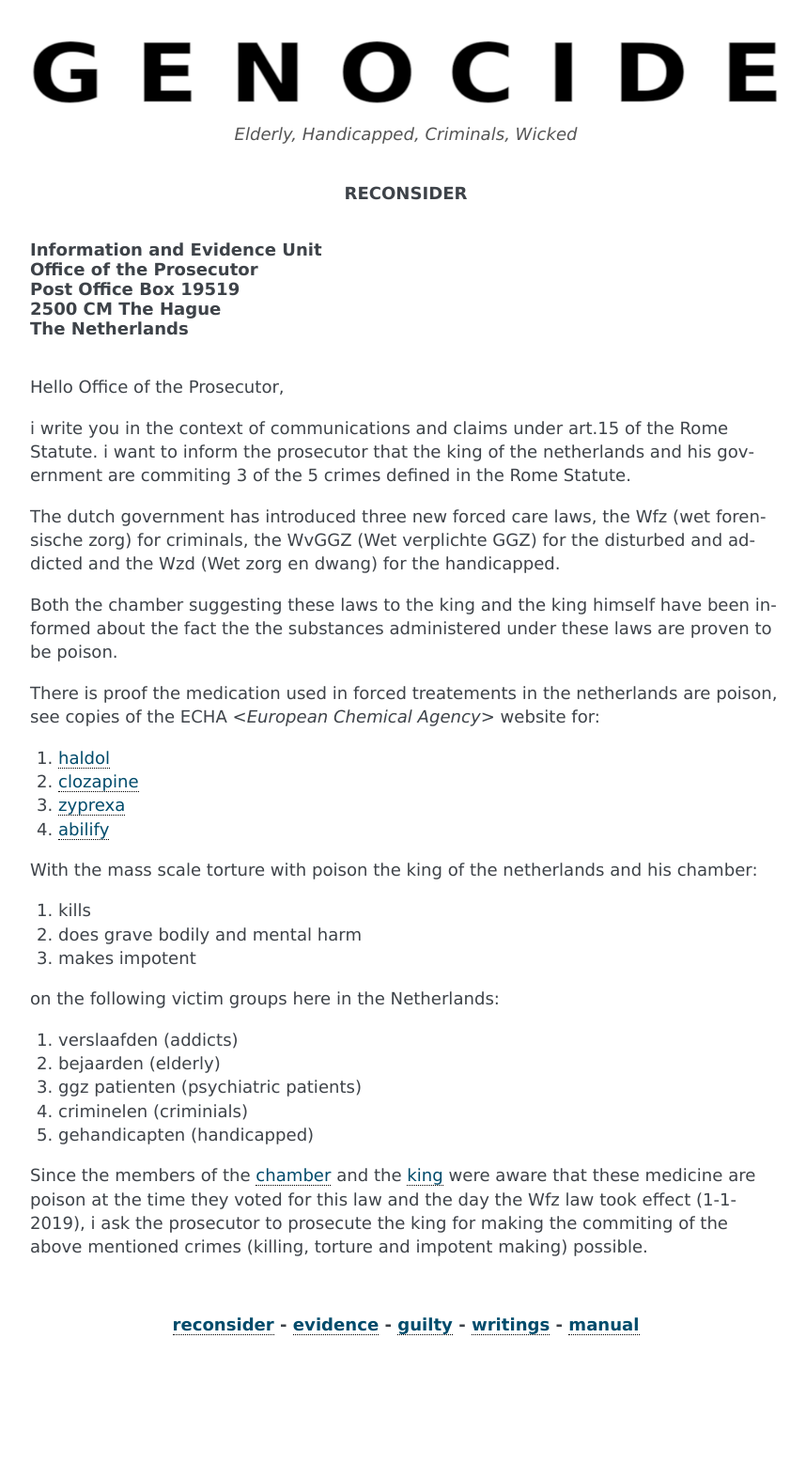
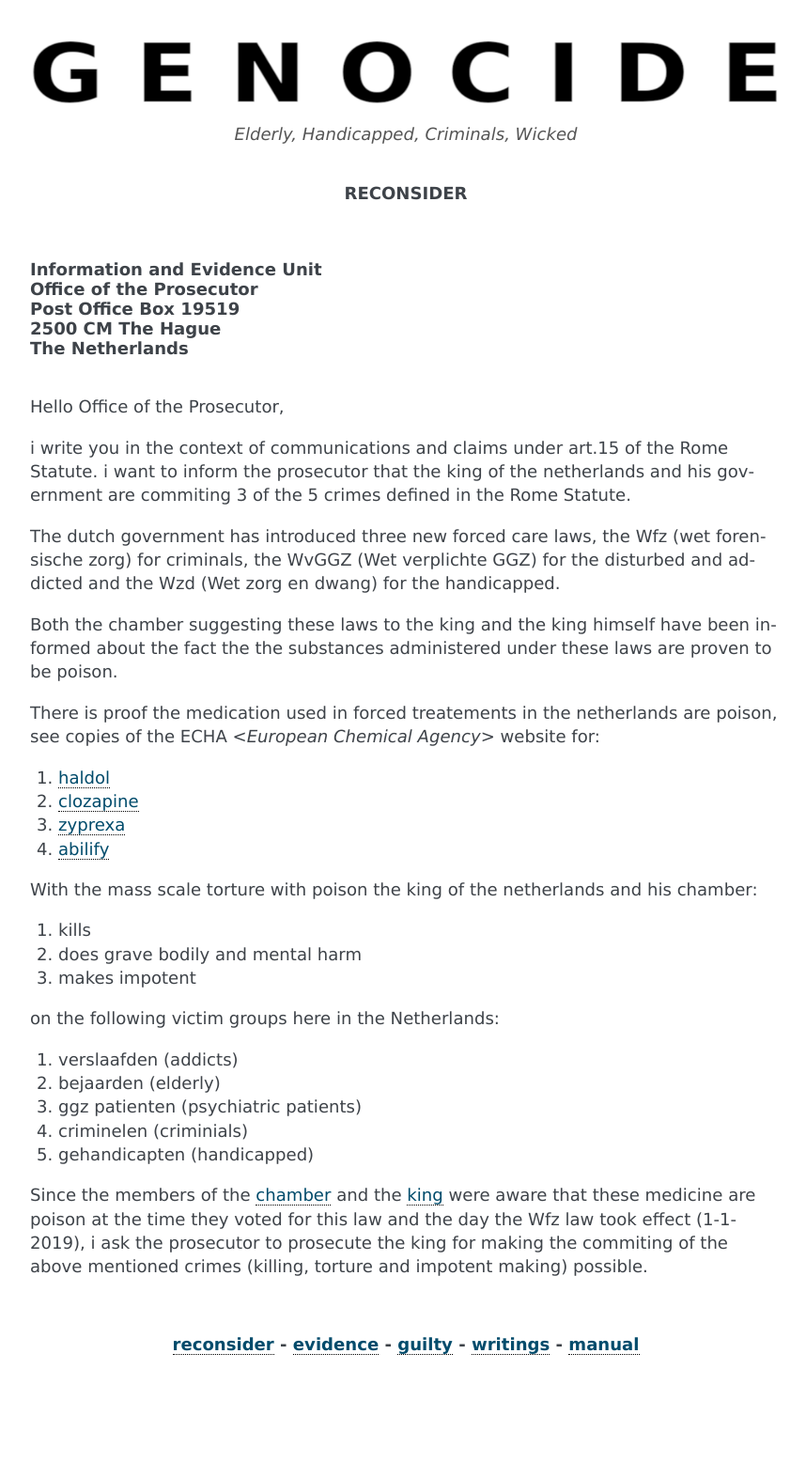
Before and after one commit to otpcr/otpcr, a Sphinx documentation site: the page built from docs/index.rst, in a window 1280 px wide. Shown: the whole page at 94% size, without its empty margins (168-1026 px from the left). Built offline with Sphinx 7.4.7, drawn with Linux system fonts in a browser that asks for light colours; before the commit the page ends 1552 px from its top, so only the background shows below that.

Commit message:
add break

```diff
--- a/docs/index.rst
+++ b/docs/index.rst
@@ -11,7 +11,7 @@
 
 .. raw:: html
 
-    <center><b>RECONSIDER</b></center>
+    <center><b>RECONSIDER</b></center><br>
 
 
 |
```
